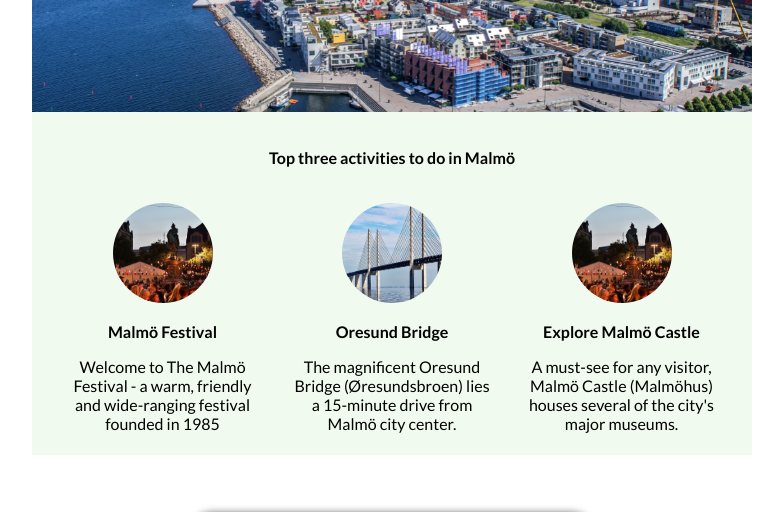
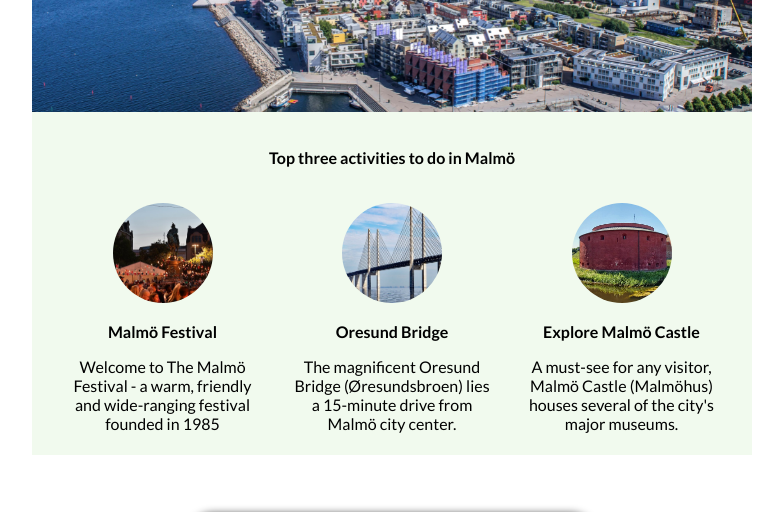
Before and after one commit to DJendryczka/hometown, a website: page index.html in a window 1280 px wide. Shown: the part 231-743 px from the top of the page, without its empty margins (248-1031 px from the left). Drawn offline with Linux system fonts and the light colour scheme.

Commit message:
Update index.html
Fix of patch to malmö castle

```diff
--- a/index.html
+++ b/index.html
@@ -33,7 +33,7 @@
                 <h3>Oresund Bridge</h3>
                 <p>The magnificent Oresund Bridge (Øresundsbroen) lies a 15-minute drive from Malmö city center.</p>
             </div><div class="activities">
-                <img src="images/Malmöfestivalen.jpg">
+                <img src="images/sweden-malmo-malmohus-castle.jpg">
                 <h3>Explore Malmö Castle</h3>
                 <p>A must-see for any visitor, Malmö Castle (Malmöhus) houses several of the city's major museums.</p>
             </div>
```
